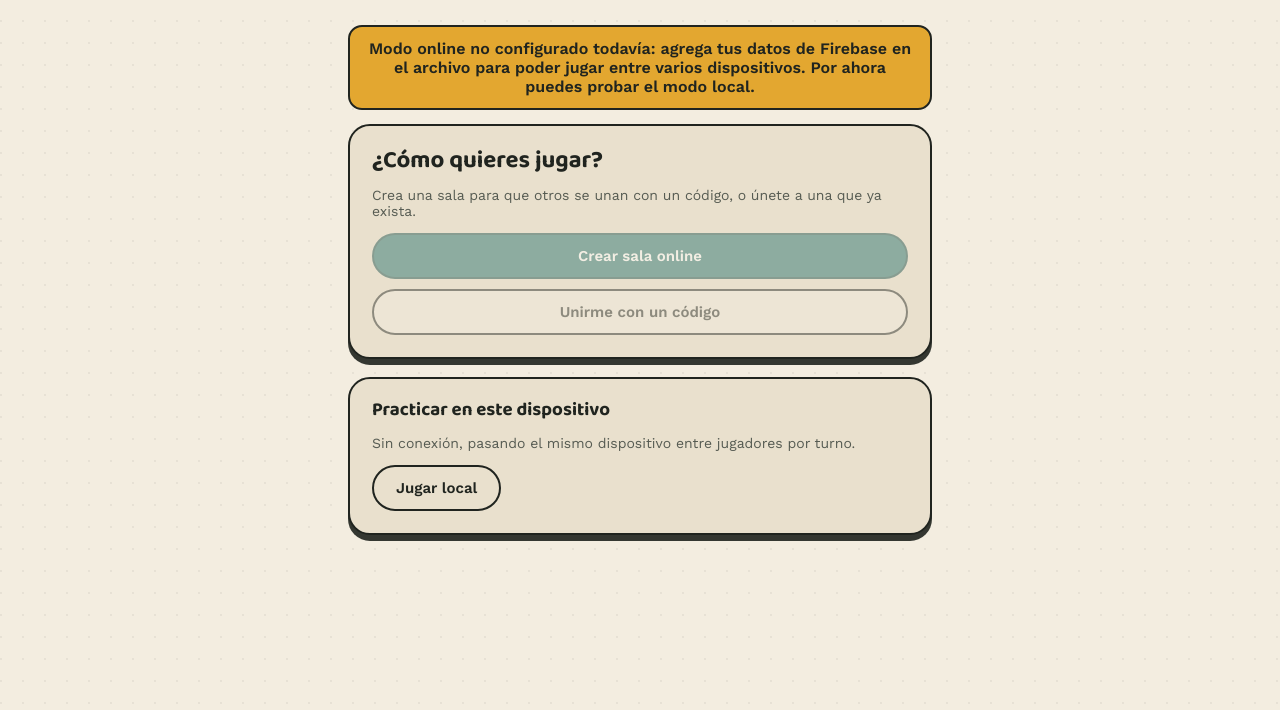
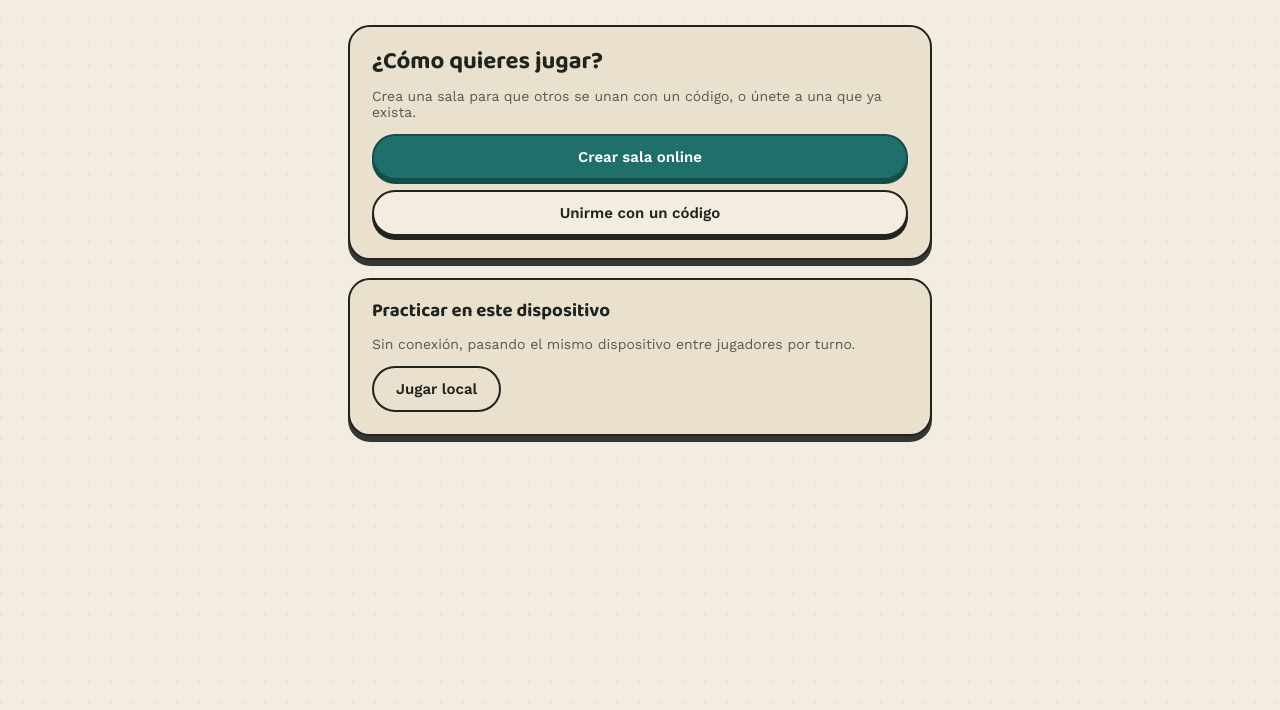
Before and after one commit to chelipito/Bachillerato, a plain HTML site: page index.html in a window 1280 px wide. Shown: the part 90-800 px from the top of the page. Drawn offline with nearby package versions, Linux system fonts and the light colour scheme.

Commit message:
Add files via upload

```diff
--- a/index.html
+++ b/index.html
@@ -221,13 +221,13 @@
    3. En Configuración del proyecto > Tus apps > Web (</>) copia el config y pégalo abajo
    ========================================================= */
 const firebaseConfig = {
-  apiKey: "TU_API_KEY",
-  authDomain: "TU_PROYECTO.firebaseapp.com",
-  databaseURL: "https://TU_PROYECTO-default-rtdb.firebaseio.com",
-  projectId: "TU_PROYECTO",
-  storageBucket: "TU_PROYECTO.appspot.com",
-  messagingSenderId: "000000000000",
-  appId: "TU_APP_ID"
+  apiKey: "AIzaSyD4M7uM7CzXY77DhsB8Z8DY-AKNoKigZT4",
+  authDomain: "bachillerato-6554b.firebaseapp.com",
+  databaseURL: "https://bachillerato-6554b-default-rtdb.firebaseio.com",
+  projectId: "bachillerato-6554b",
+  storageBucket: "bachillerato-6554b.firebasestorage.app",
+  messagingSenderId: "820584105857",
+  appId: "1:820584105857:web:b40ebc3f987c15257e8a80"
 };
 
 const FIREBASE_READY = !firebaseConfig.apiKey.startsWith("TU_");
```
